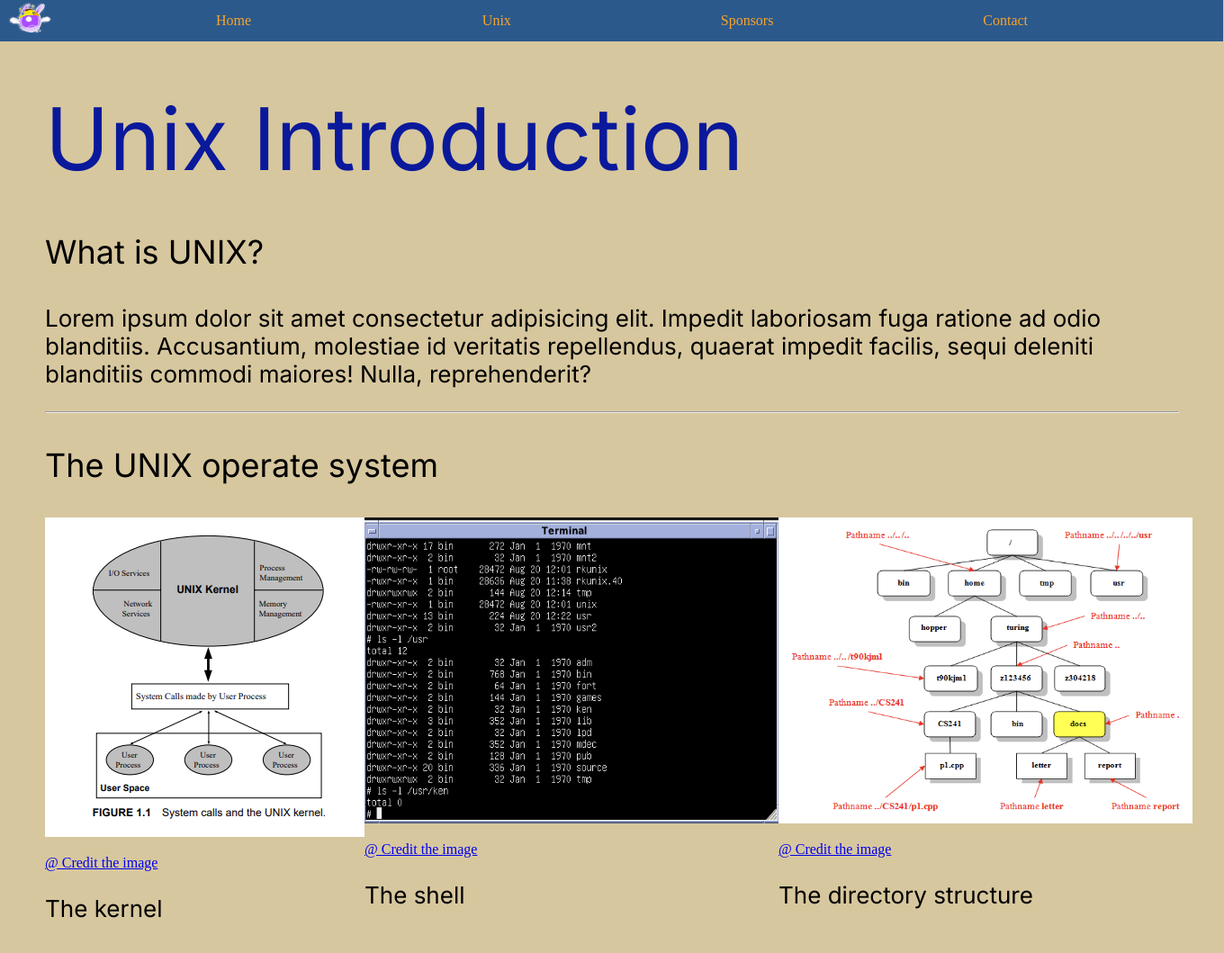
After one commit to Kaiirros/ISTE240-Roasted-Duck, a PHP site: page /intro.php in a window 1360 px wide. The commit adds this page. Shown: the whole page at 90% size. Run offline with PHP 8.4, Linux system fonts and the light colour scheme.

Commit message:
added unix intro

```diff
--- /dev/null
+++ b/assets/css/style2.css
@@ -0,0 +1,130 @@
+button {
+    background-color: #1C3859;
+    color: #F8A427;
+    border: none;
+    border-bottom-left-radius: 10px;
+    border-bottom-right-radius: 10px;
+    left: 40px;
+    font-size: 16px;
+    cursor: pointer;
+    transition: background-color 0.3s;
+}
+
+.nav {
+
+    display: flex;
+    align-items: center;
+    justify-content: space-evenly;
+    position: fixed;
+    top: 0;
+    background-color: #2c598c;
+    width: 100%;
+    color:#F8A427;
+    z-index: 1;
+    right:1px;
+    /* background-color: #1C3859; */
+
+}
+
+.seele {
+    position: absolute;
+    left: 10px;
+}
+
+
+.nav a {
+    font-size: 20px;
+    padding: 20px 24px;
+
+}
+
+
+.dropdown {
+    float: left;
+}
+
+.dropdown .dropbtn {
+    font-size: 16px;
+    border: none;
+
+    color: #F8A427;
+    padding: 14px 16px;
+    background-color: inherit;
+    font-family: inherit;
+    margin: 0;
+}
+
+
+.dropdown:hover .dropbtn {
+    box-shadow: black;
+    color: #080808;
+    background-color: #F8A427;
+
+}
+
+
+.dropdown-content {
+    display: none;
+    position: absolute;
+    background-color: #FFBD3E;
+    min-width: 160px;
+    box-shadow: 0px 8px 16px 0px rgba(0, 0, 0, 0.2);
+    z-index: 1;
+    border-radius: 15%;
+
+
+}
+
+.dropdown-content a {
+    float: none;
+    color: black;
+    padding: 12px 16px;
+    text-decoration: none;
+    display: block;
+    text-align: left;
+}
+
+
+.dropdown-content a:hover {
+    background-color: #F8A427;
+    color: black;
+}
+
+.dropdown:hover .dropdown-content {
+    display: block;
+}
+
+
+body{
+    background-color: #D7C79E;
+    margin-left: 50px;
+    margin-right: 50px;
+}
+
+.grid4{
+    display: grid;
+    grid-template-columns: 1fr 1fr 1fr;
+    justify-content: space-evenly;
+}
+
+.p1{
+    font-family: 'Inter';
+    font-size: 96px;
+    color:#0A199B;
+}
+
+.p2 , .p3 {
+    font-family: 'Inter';
+    font-size: 36px;
+
+}
+
+.p2{
+    top: 40px;
+    margin-top: -50px;
+}
+
+.p21 , .p4{
+    font-family: 'Inter';
+    font-size: 26px;
+}
--- /dev/null
+++ b/assets/inc/header2.php
@@ -0,0 +1,11 @@
+<!DOCTYPE html>
+<html lang="en">
+<head>
+  <meta charset="UTF-8">
+  <meta name="viewport" content="width=device-width, initial-scale=1.0">
+  <title>Roasted Duck</title>
+  <link rel="stylesheet" type="text/css" href="<?php echo $path;?>assets/css/style2.css"/>
+  <script type="text/javascript" src="<?php echo $path;?>assets/script/index.js"></script>
+  <link href='https://fonts.googleapis.com/css?family=Inter' rel='stylesheet'>
+</head>
+<body>
--- /dev/null
+++ b/intro.php
@@ -0,0 +1,52 @@
+<?php
+  $path='./';
+  $page='Roasted Duck';
+  include $path . 'assets/inc/header2.php';
+?>
+
+<?php
+  $path='./';
+  $page='Roasted Duck';
+  include $path . 'assets/inc/nav.php';
+?>
+
+<div>
+    <div>
+        <p class="p1"> Unix Introduction</p>
+    </div>
+
+    <div>
+        <p class="p2">What is UNIX? </p>
+        <p class="p21"> Lorem ipsum dolor sit amet consectetur adipisicing elit. Impedit laboriosam fuga ratione ad odio blanditiis. Accusantium, molestiae id veritatis repellendus, quaerat impedit facilis, sequi deleniti blanditiis commodi maiores! Nulla, reprehenderit?</p>
+    </div>
+
+    <hr>
+
+    <p class="p3"> The UNIX operate system</p>
+
+    <div class=grid4>
+        <div>
+            <img src="assets/images/kernel.png">
+            <p><a href="https://www.pearsonhighered.com/assets/samplechapter/0/1/3/0/0130187062.pdf" target="_blank"> @ Credit the image </a> </p>
+            <p class="p4"> The kernel</p>
+        </div>
+
+        <div>
+            <img src="assets/images/shell.png" width="460px" height="340px">
+            <p><a href="https://en.wikipedia.org/wiki/Version_6_Unix" target="_blank"> @ Credit the image </a> </p>
+            <p class="p4"> The shell</p>
+        </div>
+
+        <div>
+            <img src="assets/images/directory_structure.png" width="460px" height="340px">
+            <p><a href="https://faculty.cs.niu.edu/~mcmahon/CS241/Notes/Unix_Reference/file_structure.html" target="_blank"> @ Credit the image </a> </p>
+            <p class="p4"> The directory structure</p>
+        </div>
+    </div>
+</div>
+
+<?php
+  $path='./';
+  $page='Roasted Duck';
+  include $path . 'assets/inc/footer.php';
+?>
--- a/tutorial.php
+++ b/tutorial.php
@@ -27,7 +27,7 @@
       <div class="tutorialsContainer">
       <div class="grid3">
         <div>
-          <p class="p2"><a href="#" class="link">Tutorial 1 </a></p>
+          <p class="p2"><a href="intro.php" class="link">UNIX Introduction </a></p>
         </div>
 
         <div>
```
Also changed, not shown: assets/images/directory_structure.png (added), assets/images/kernel.png (added), assets/images/shell.png (added).
